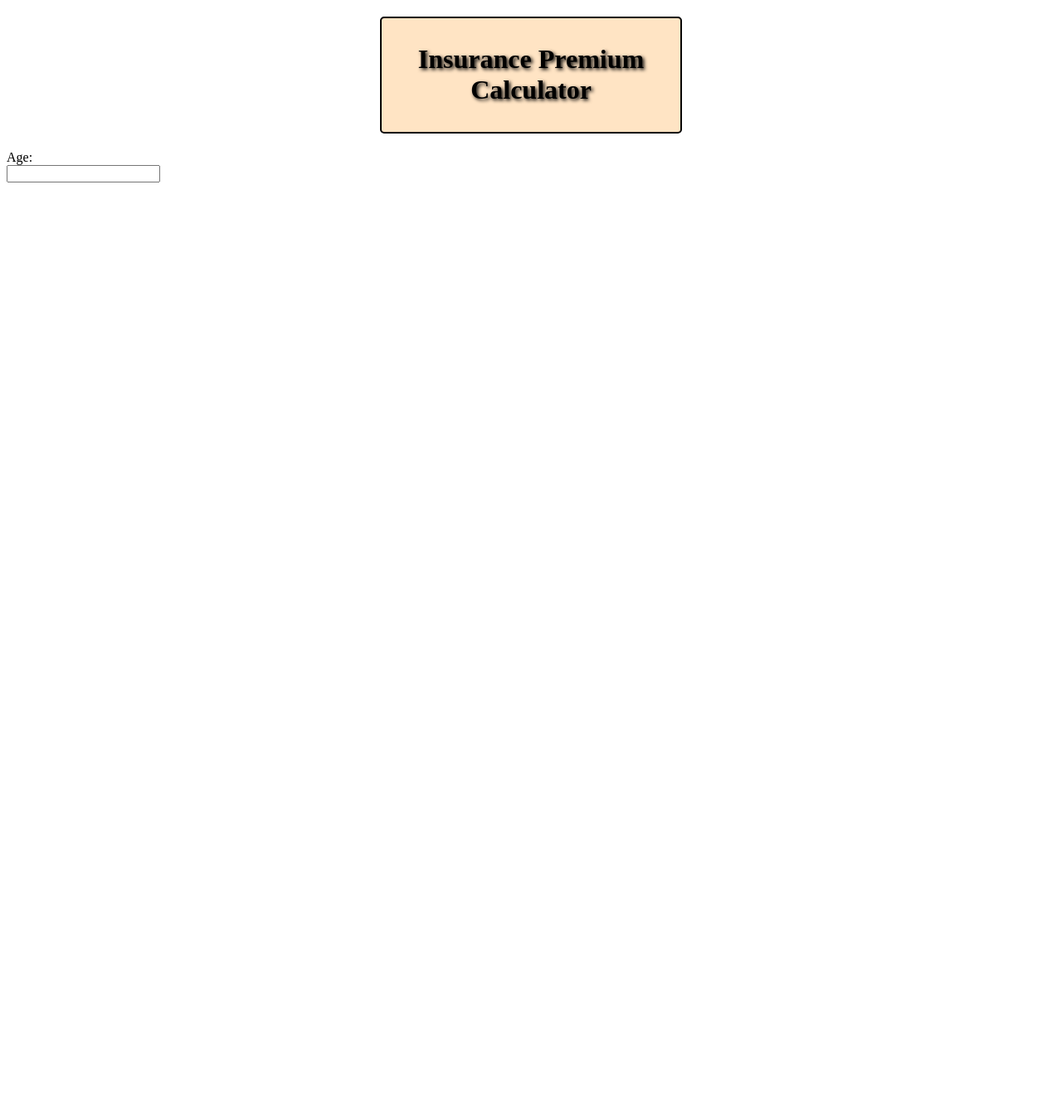
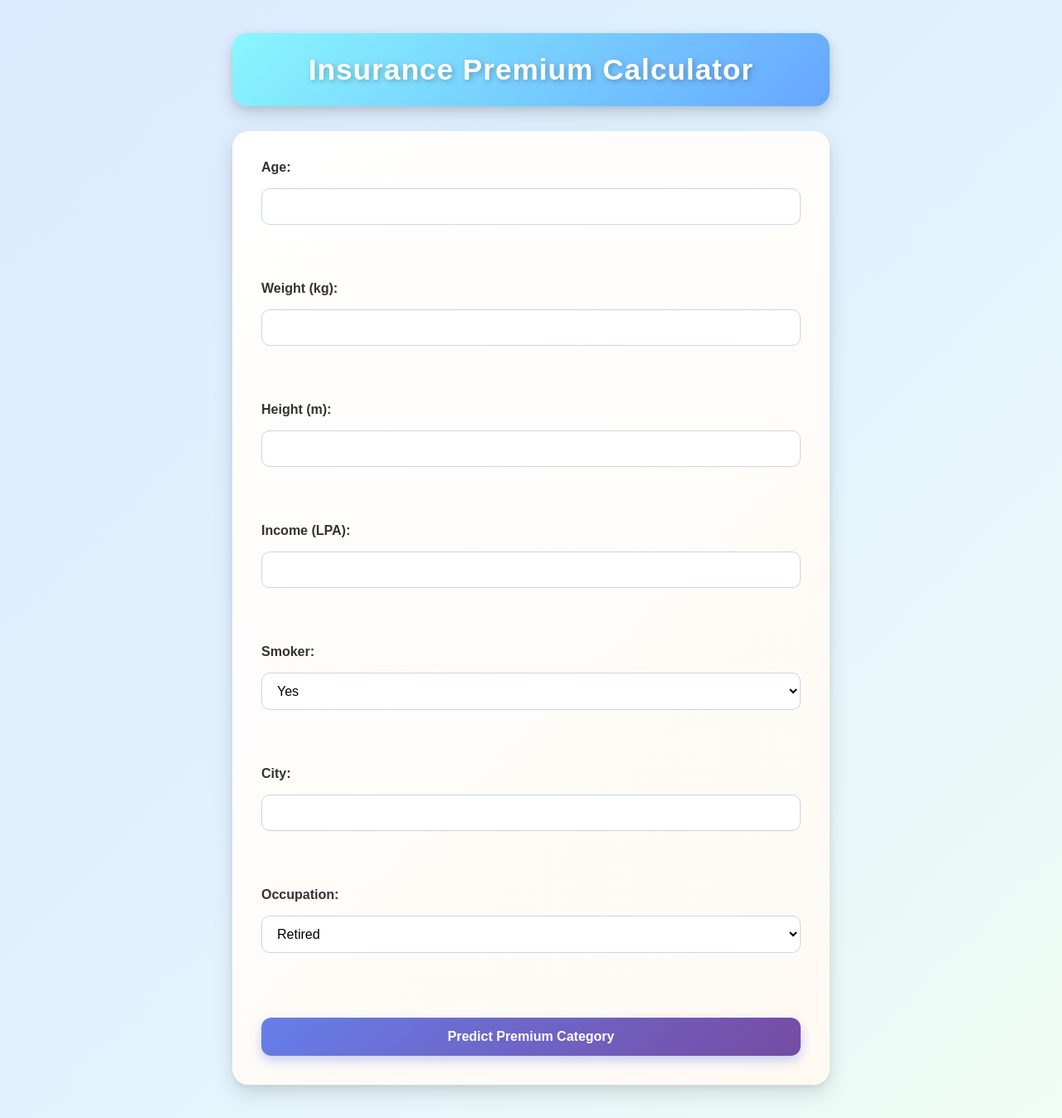
Before and after one commit to AdityaRoy0804/insurance-premium-api, a Python web app: template template/index.html in a window 1280 px wide. Shown: the whole page at 83% size. Before the commit the page ends 220 px from the top, so only its background shows below. Run offline with Jinja, Linux system fonts and the light colour scheme; the template is opened without the code that fills it, so the values that code supplies are empty.

Commit message:
Updated the UI by adding css properties.

```diff
--- a/template/index.html
+++ b/template/index.html
@@ -12,8 +12,32 @@
     </div>
     <div class = "content">
         <form action = "/predict" method = "post">
-            <label for="age">Age:</label><br>
-            <input type="number" id="age" name="age" required><br><br>
+            <label for="age">Age:</label>
+            <input type="number" id="age" name="age" required="" min="1" max="120" defaultValue="30"><br><br>
+            <label for="weight">Weight (kg):</label>
+            <input type="number" id="weight" name="weight" step="0.1" required="" min="1" defaultValue="70.0"><br><br>
+            <label for="height">Height (m):</label>
+            <input type="number" id="height" name="height" step="0.01" required="" min="0.1" max="2.5" defaultValue="1.75"><br><br>
+            <label for="income_lpa">Income (LPA):</label>
+            <input type="number" id="income_lpa" name="income_lpa" step="0.1" required="" min="0.1" defaultValue="5.0"><br><br>
+            <label for="smoker">Smoker:</label>
+            <select id="smoker" name="smoker" required="">
+                <option value="True">Yes</option>
+                <option value="False">No</option>
+            </select><br><br>
+            <label for="city">City:</label>
+            <input type="text" id="city" name="city" required="" defaultValue="Mumbai"><br><br>
+            <label for="occupation">Occupation:</label>
+            <select id="occupation" name="occupation" required="">
+                <option value="retired">Retired</option>
+                <option value="freelancer">Freelancer</option>
+                <option value="student">Student</option>
+                <option value="government_job">Government Job</option>
+                <option value="business_owner">Business Owner</option>
+                <option value="unemployed">Unemployed</option>
+                <option value="private_job">Private Job</option>
+            </select><br><br>
+            <input type="submit" value="Predict Premium Category">
         </form>
     </div>
 </body>
--- a/template/style.css
+++ b/template/style.css
@@ -1,14 +1,152 @@
-.header {
-    text-align: center;
-    background-color: bisque;
-    border: 2px solid black;
-    border-radius: 5px;
-    margin: 20px 450px 20px 450px;
-    padding: 10px;
-    text-shadow: 2px 2px 4px #000000;
-    text-size-adjust: auto;
+* {
+    margin: 0;
+    padding: 0;
+    box-sizing: border-box;
 }
 
+body {
+    font-family: Arial, Helvetica, sans-serif;
+    min-height: 100vh;
+
+    /* Window Background Gradient */
+    background: linear-gradient(135deg, #dbeafe, #e0f2fe, #f0fdf4);
+
+    display: flex;
+    flex-direction: column;
+    align-items: center;
+    padding: 40px 20px;
+}
+
+/* Header Section */
+.header {
+    width: 100%;
+    max-width: 720px;
+
+    text-align: center;
+
+    /* Soft Gradient */
+    background: linear-gradient(135deg, #89f7fe, #66a6ff);
+
+    border-radius: 18px;
+    padding: 24px;
+    margin-bottom: 30px;
+
+    /* Box Shadow */
+    box-shadow:
+        0 8px 20px rgba(0, 0, 0, 0.15),
+        0 3px 8px rgba(0, 0, 0, 0.08);
+}
+
+.header h1 {
+    font-size: 2.2rem;
+    color: white;
+    letter-spacing: 1px;
+    text-shadow: 2px 2px 6px rgba(0, 0, 0, 0.25);
+}
+
+/* Main Content Container */
 .content {
-    text-align: justify;
+    width: 100%;
+    max-width: 720px;
+
+    /* Soft Elegant Gradient */
+    background: linear-gradient(135deg, #ffffff, #fef9f3);
+
+    border-radius: 20px;
+    padding: 35px;
+
+    /* Elegant Shadow */
+    box-shadow:
+        0 10px 25px rgba(0, 0, 0, 0.12),
+        0 4px 10px rgba(0, 0, 0, 0.06);
+
+    backdrop-filter: blur(5px);
 }
+
+/* Form Layout */
+form {
+    display: flex;
+    flex-direction: column;
+    gap: 16px;
+}
+
+/* Labels */
+label {
+    font-size: 1rem;
+    font-weight: 600;
+    color: #333;
+    text-align: left;
+}
+
+/* Inputs & Select Fields */
+input,
+select {
+    width: 100%;
+    padding: 12px 14px;
+
+    border: 1px solid #cbd5e1;
+    border-radius: 10px;
+
+    font-size: 1rem;
+    background-color: #ffffff;
+
+    transition: all 0.3s ease;
+}
+
+/* Input Focus Effect */
+input:focus,
+select:focus {
+    outline: none;
+    border-color: #66a6ff;
+
+    box-shadow:
+        0 0 8px rgba(102, 166, 255, 0.4);
+}
+
+/* Submit Button */
+input[type="submit"] {
+    margin-top: 10px;
+
+    background: linear-gradient(135deg, #667eea, #764ba2);
+
+    color: white;
+    font-size: 1rem;
+    font-weight: bold;
+
+    border: none;
+    border-radius: 12px;
+
+    cursor: pointer;
+
+    padding: 14px;
+
+    transition: all 0.3s ease;
+
+    box-shadow:
+        0 6px 14px rgba(102, 126, 234, 0.35);
+}
+
+/* Hover Effect */
+input[type="submit"]:hover {
+    transform: translateY(-2px) scale(1.01);
+
+    box-shadow:
+        0 10px 18px rgba(102, 126, 234, 0.45);
+}
+
+/* Responsive Design */
+@media (max-width: 768px) {
+
+    .header,
+    .content {
+        width: 95%;
+    }
+
+    .header h1 {
+        font-size: 1.7rem;
+    }
+
+    .content {
+        padding: 25px;
+    }
+}
```
